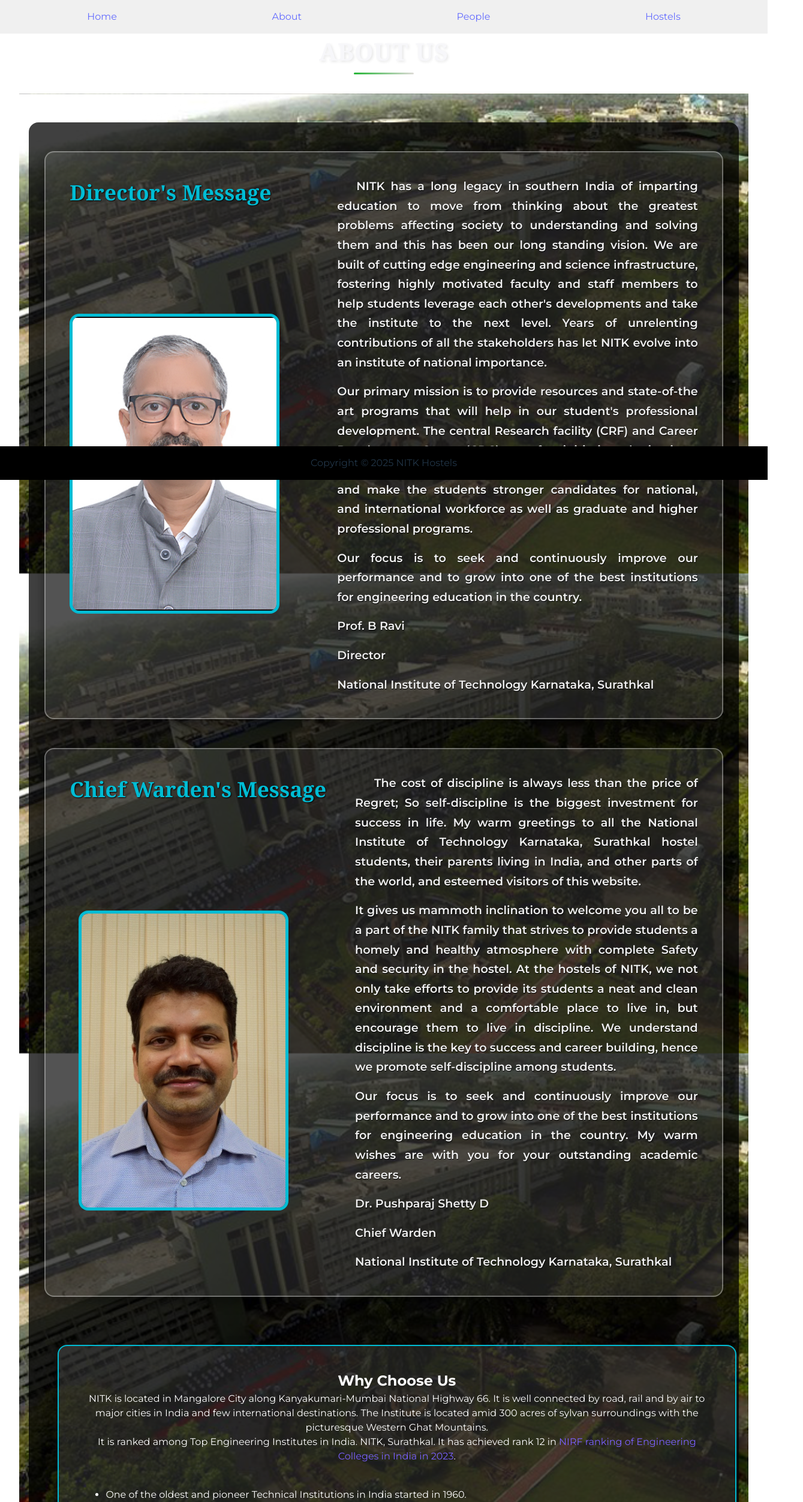
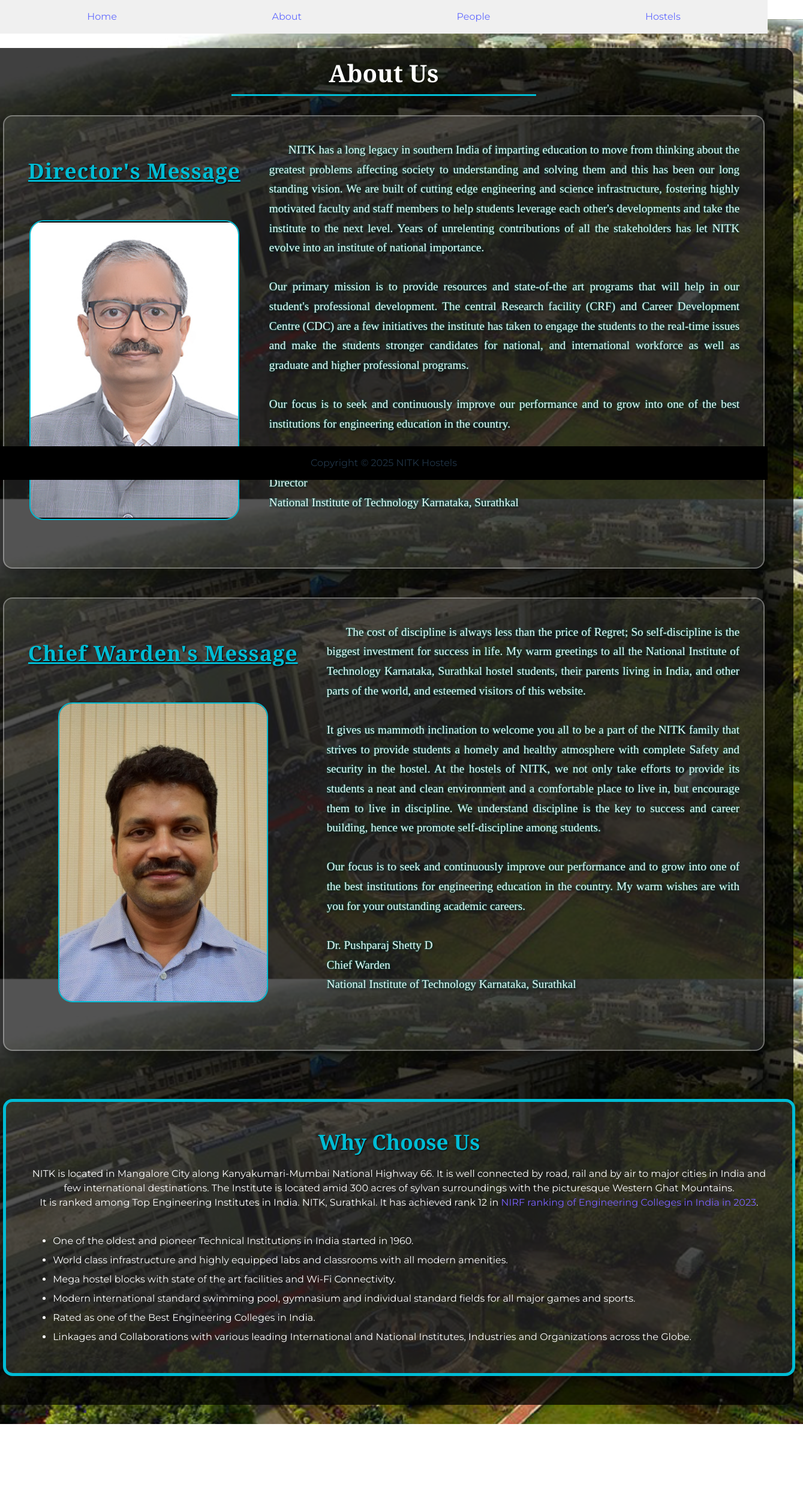
Before and after one commit to Satishshekhar12/NITK-Hostel, a React (Vite) app in the folder client/: page /about in a window 1280 px wide. Shown: the top 2504 px of the page at 60% size, 1339 px wide, since content can reach past the window. After the commit the page ends 2406 px from the top, so only its background shows below. Built offline with nearby package versions, Linux system fonts and the light colour scheme.

Commit message:
colors are not updated will do it later

```diff
--- a/client/src/pages/About.jsx
+++ b/client/src/pages/About.jsx
@@ -11,8 +11,8 @@
 // export default About;
 // src/pages/About.jsx
 import React from 'react';
-import StaffSection from "./StaffSection"; // ✅ Make sure path is correct
-import styles from '../styles/about.module.css'; // ✅ Import as a module
+import StaffSection from "./StaffSection";
+import styles from '../styles/about.module.css';
 
 const About = () => {
   return (
@@ -20,7 +20,7 @@
       <div className={styles['about-bg-slide'] + ' ' + styles['about-bg1']}></div>
       <div className={styles['about-bg-slide'] + ' ' + styles['about-bg2']}></div>
       <div className={styles['about-container']}>
-        <h1 className={styles['about-heading']}>About Us</h1>
+
         {/* <p className={styles['about-description']}>
         </p> */}
         <StaffSection />
--- a/client/src/pages/StaffSection.jsx
+++ b/client/src/pages/StaffSection.jsx
@@ -1,88 +1,3 @@
-// // src/pages/StaffSection.jsx
-
-// import StaffCard from "./StaffCard"; //
-
-// const lorem = `Lorem ipsum dolor sit amet, consectetur adipiscing elit.
-// Aenean euismod orci ac lorem malesuada ultrices. Ut ultricies enim id ligula feugiat,
-// accumsan cursus lorem mattis. Maecenas condimentum molestie justo, non dapibus odio
-// pellentesque vel. Aenean non rutrum felis. Donec quis consequat nunc.
-// Mauris arcu nulla, hendrerit sed arcu in, condimentum varius sapien.
-// Donec imperdiet turpis vel mauris euismod, pulvinar aliquam quam ullamcorper.`;
-
-// const StaffSection = () => {
-//   return (
-//     <div className="p-4 md:p-10 max-w-5xl mx-auto">
-//       <StaffCard
-//         name="Director"
-//         title="Director"
-//         image="/director.jpg"
-//         description={lorem}
-//       />
-//       <StaffCard
-//         name="Chief Warden"
-//         title="Chief Warden"
-//         image="/chiefwarden.jpg"
-//         description={lorem}
-//       />
-//     </div>
-//   );
-// };
-
-// export default StaffSection;
-
-
-
-
-// const StaffSection = () => {
-//   return (
-//     <div className="staff-section-container">
-//       <StaffCard
-//         name="Director"
-//         title="DIRECTOR"
-//         image="/director.jpg"
-//         description="Lorem ipsum dolor sit amet, consectetur adipiscing elit. Aenean euismod orci ac lorem malesuada ultrices. Ut ultricies enim id ligula feugiat, accumsan cursus lorem mattis. Maecenas condimentum molestie justo, non dapibus odio pellentesque vel. Aenean non rutrum felis. Donec quis consequat nunc. Mauris arcu nulla, hendrerit sed arcu in, condimentum varius sapien. Donec imperdiet turpis vel mauris euismod, pulvinar aliquam quam ullamcorper."
-//       />
-//       <StaffCard
-//         name="Chief Warden"
-//         title="CHIEF WARDEN"
-//         image="/chiefwarden.jpg"
-//         description="Lorem ipsum dolor sit amet, consectetur adipiscing elit. Aenean euismod orci ac lorem malesuada ultrices. Ut ultricies enim id ligula feugiat, accumsan cursus lorem mattis. Maecenas condimentum molestie justo, non dapibus odio pellentesque vel. Aenean non rutrum felis. Donec quis consequat nunc. Mauris arcu nulla, hendrerit sed arcu in, condimentum varius sapien. Donec imperdiet turpis vel mauris euismod, pulvinar aliquam quam ullamcorper."
-//       />
-//     </div>
-//   );
-// };
-
-// // export default StaffSection;
-// import React from "react";
-// import "../styles/StaffSection.css"; // Make sure this file exists in styles folder
-// import StaffCard from "./StaffCard";
-
-// const StaffSection = () => {
-//   return (
-//     <div className="section">
-//       <div className="overlay">
-//         <h2 className="title">Director's Message</h2>
-//         <div className="card">
-//           <img src="/director.jpg" alt="Director" className="staffImage" />
-//           <p className="description">
-//             NITK has a long legacy in southern India of imparting education to move from thinking about the greatest problems affecting society to understanding and solving them... (continue your content here)
-//           </p>
-//         </div>
-{/*
-        <h2 className="title">Chief Warden's Message</h2>
-        <div className="card">
-          <img src="/chiefwarden.jpg" alt="Chief Warden" className="staffImage" />
-          <p className="description">
-            As the Chief Warden, my responsibility is to ensure students' safety, discipline, and well-being... (continue your content here)
-          </p>
-        </div>
-      </div>
-    </div>
-  );
-};
-
-export default StaffSection; */}
-
 import React from "react";
 import "../styles/StaffSection.css";
 
@@ -90,6 +5,9 @@
   return (
     <div className="section">
       <div className="overlay">
+        <div className="aboutUsContainer">
+          <h1 className="aboutUs">About Us</h1>
+        </div>
         <div className="cardsWrapper">
           <div className="card">
             <div>
--- a/client/src/styles/StaffSection.css
+++ b/client/src/styles/StaffSection.css
@@ -13,30 +13,37 @@
   background-position: center;
   background-repeat: no-repeat;
   background-attachment: fixed;
-  width: 100%;
+  width: 115%;
   min-height: 100vh;
   display: flex;
   justify-content: flex-start;
   align-items: center;
   padding: 3rem 1rem 2rem 1rem;
   overflow-y: auto;
+  margin-left: -7.5%;
+
 }
+/* ye bahar wali image ka class h bg.jpg */
 
 .overlay {
   background-color: rgba(0, 0, 0, 0.75);
-  padding: 3rem;
+  padding: 0.2rem 3rem 3rem 3rem;
   border-radius: 1rem;
   width: 100%;
   max-width: 1600px;
   color: white;
   margin: 0 auto;
+
 }
+/* ye humara pyara overlay card jike uper h */
 
 .cardsWrapper {
   display: flex;
   flex-direction: column;
   gap: 3rem;
+  /* border: 2px solid #00bcd4; */
 }
+/* isne cards ko wrap kia h  */
 
 .card {
   display: flex;
@@ -48,9 +55,11 @@
   border: 2px solid #ffffff55;
   box-shadow: 0 8px 20px rgba(0, 0, 0, 0.4);
   transition: transform 0.3s ease, box-shadow 0.3s ease;
-  width: 104%;
-  margin-left: -2%;
+  width: 100%;
+  margin: 0 auto;
+  /* border: 2px solid #00bcd4; */
 }
+/* y humara main card ka classs h */
 
 .card:hover {
   transform: translateY(-5px);
@@ -74,45 +83,83 @@
   to { width: 100% }
 }
 
-.title {
-  font-size: 2rem;
+.why-title {
+  font-size: 2.2rem;
   font-family: Georgia, serif;
   font-weight: 700;
   color: #00bcd4;
-  text-align: left;
+  text-align: center;
   margin-bottom: 1rem;
   text-shadow: 1px 1px 2px black;
+  transition: color 0.3s, text-decoration 0.3s;
+  cursor: pointer;
+}
+
+.why-title:hover {
+  color: #fff;
+  text-decoration: underline;
+}
+
+.title {
+  font-size: 2rem;
+  font-family: 'Georgia';
+  font-weight: 600;
+  color: #00bcd4;
+  text-align: center;
+  margin-top: 1.5rem;
+  margin-bottom: 1rem;
+  text-shadow: 1px 1px 2px black;
+  text-decoration: underline 2.5px;
+  letter-spacing: 1px;
+  transition: color 0.3s ease;
+  overflow: hidden;
+  white-space: nowrap;
+  animation: typing .8s steps(30, end);
+}
+
+@keyframes typing {
+  from { width: 0 }
+  to { width: 100% }
+}
+
+.title:hover {
+  color: whitesmoke;
+  cursor: pointer;
+  /* transform: translateY(-5px) scale(1.04); */
 }
 
 .staffImage {
   width: 350px;
   height: 500px;
-  border: 5px solid #00bcd4;
-  border-radius: 1rem;
-  align-self: flex-start;
-  margin-top: 10rem;
+  border: 2px solid #00bcd4;
+  border-radius: 1.5rem;
+  align-self: center;
+  margin-top: 2.5rem;
   margin-bottom: 2rem;
-  margin-right: 3rem;
   object-fit: cover;
   transition: transform 0.3s ease;
 }
+/* ye image ka class h , or margin top isi ka thik krna tha */
+.staffImage:hover {
 
-.staffImage:hover {
-  transform: scale(1.03);
+  transform: scale(1.08);
 }
+/* ye  */
 
 .description {
   font-size: 1rem;
-  font-weight: 600;
   line-height: 1.7;
   color: #f0f0f0;
   text-align: justify;
-  text-shadow: 0.5px 0.5px 1px black;
+  text-shadow: 1.5px 1.5px 4px #000, 0 0 2px #00FFDE;
   white-space: normal;
   border: none;
   animation: none;
   text-indent: 2rem;
+  font-family: 'Inika';
+  font-weight: 500;
 }
+ye sb about us m likha
 
 .description br {
   display: block;
@@ -153,7 +200,7 @@
     display: flex;
     flex-direction: column;
     align-items: center;
-    border: 2px solid #00bcd4;
+    border: 5px solid #00bcd4;
   }
 }
 
@@ -161,12 +208,57 @@
   margin-top: 1rem;
   margin-left: 1.2rem;
   color: #fff;
-  text-align: justify;      /* Justify the list */
-  width: 95%;               /* Optional: make it a bit narrower for better look */
-  padding-left: 1.2rem;     /* Keep bullet alignment */
+  text-align: justify;
+  width: 95%;
+  padding-left: 1.2rem;
 }
 .why-description li {
   margin-bottom: 0.5rem;
   color: #fff;
-  text-align: justify;      /* Justify each list item */
+  text-align: justify;
 }
+
+.aboutUs {
+    font-size: 2.5rem;
+    font-weight: 700;
+    color: white;
+    text-decoration: none;
+    padding: 1rem 2rem;
+    border-radius: 0.5rem;
+    transition: all 0.3s ease;
+    position: relative;
+    margin: 0.05rem auto 2rem auto;
+    display: block;
+    text-align: center;
+    text-shadow: 2px 2px 4px rgba(0, 0, 0, 0.2);
+    font-family: Georgia, serif;
+}
+
+.aboutUs::after {
+    content: '';
+    position: absolute;
+    width: 40%;
+    height: 3px;
+    bottom: 0;
+    left: 50%;
+    background-color: #00bcd4;
+    transition: all 0.3s ease;
+    transform: translateX(-50%);
+    box-shadow: 0 2px 4px rgba(0, 0, 0, 0.2);
+}
+
+.aboutUs:hover {
+    color: #00bcd4;
+    transform: translateY(-5px) scale(1.04);
+    text-shadow: 3px 3px 6px rgba(0, 0, 0, 0.3);
+}
+
+.aboutUs:hover::after {
+    width: 0;
+}
+
+.about-heading {
+    /* ... */
+    margin: 1rem 0 1.5rem 0;
+    /* ... */
+}
--- a/client/src/styles/about.module.css
+++ b/client/src/styles/about.module.css
@@ -57,7 +57,7 @@
     font-size: 1rem;
     line-height: 1.6;
   }
-  .about-heading {
+  /* .about-heading {
     font-family: Georgia, serif;
     font-size: 2.5rem;
     font-weight: 700;
@@ -82,4 +82,4 @@
     height: 3px;
     background: linear-gradient(to right, #26b537, #dedbd7);
     border-radius: 2px;
-  }
+  } */
--- a/client/src/styles/staffcard.css
+++ b/client/src/styles/staffcard.css
@@ -8,6 +8,7 @@
     max-width: 900px;
     box-shadow: 0 4px 8px rgba(0, 0, 0, 0.1);
     transition: transform 0.3s ease, background-color 0.3s ease;
+
   }
 
   .staff-card:hover {
@@ -41,6 +42,7 @@
     color: #2c3e50;
     text-transform: uppercase;
     letter-spacing: 0.5px;
+;
   }
 
   /* Responsive layout for smaller screens */
```
